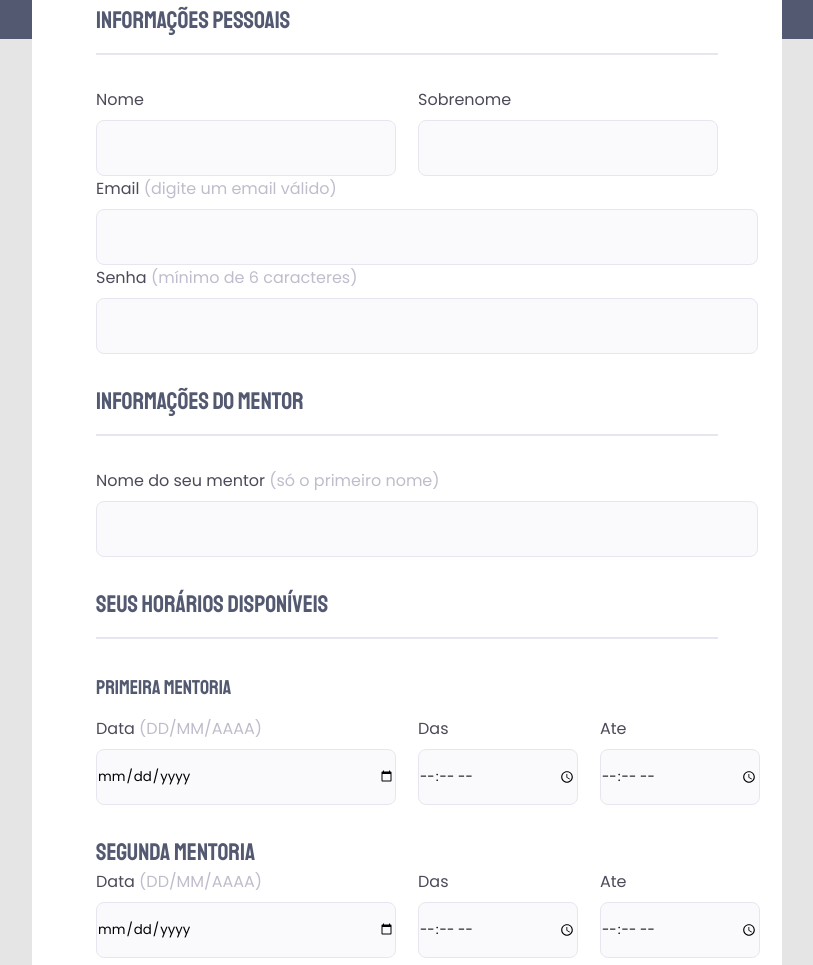
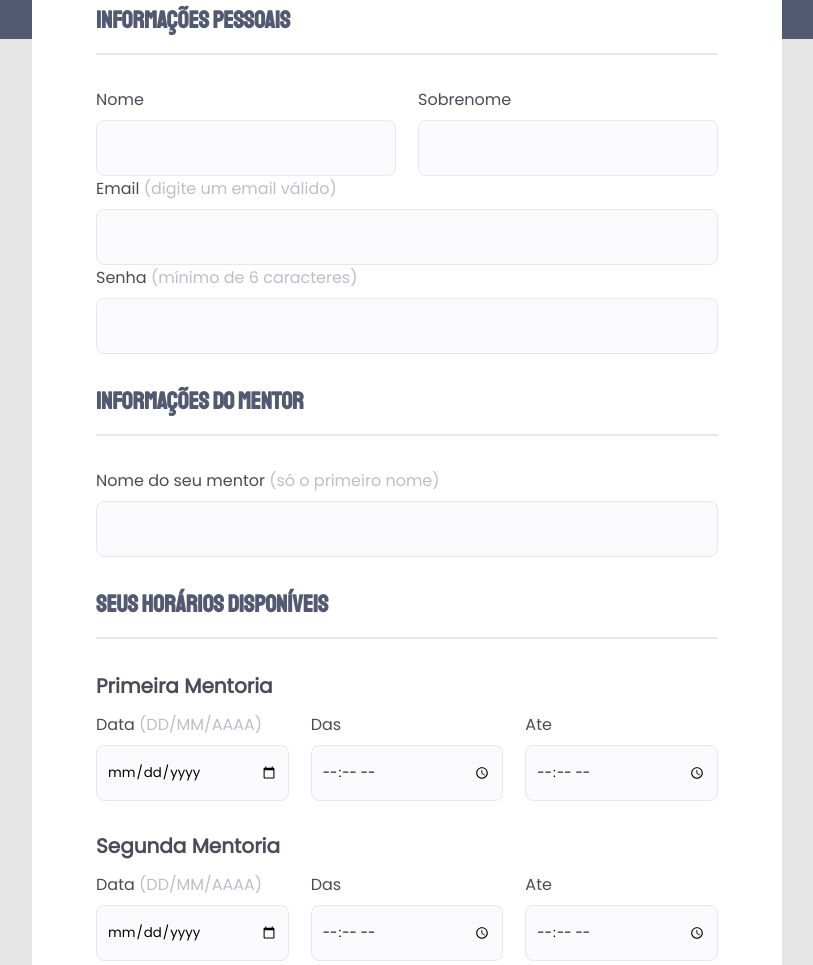
Before and after one commit to CynthiaAraujo/Mentoria, a plain HTML site: page index.html in a window 1280 px wide. Shown: the part 397-1362 px from the top of the page, without its empty margins (313-1126 px from the left). Drawn offline with Linux system fonts and the light colour scheme.

Commit message:
Add files via upload

```diff
--- a/index.html
+++ b/index.html
@@ -20,85 +20,86 @@
       <p>Preencha o formulário abaixo para <br>agendar a sua mentoria</p>
     </header>
     <form id="my-form">
-      <fieldset>
-        <legend>Informações Pessoais
+      <div class="fieldset">
+        <h3>Informações Pessoais
           <hr>
-        </legend>
+        </h3>
         <div class="name">
           <div class="input-wrapper">
             <label for="input-name">Nome</label>
-            <input class="medium" type="text" required id="input-name">
+            <input type="text" required id="input-name">
           </div>
 
           <div class="input-wrapper">
             <label for="input-lastname">Sobrenome</label>
-            <input class="medium" type="text" required id="input-lastname">
+            <input type="text" required id="input-lastname">
           </div>
         </div>
         <div class="input-wrapper">
           <label for="input-email">Email<span> (digite um email válido)</span></label>
-          <input class="larger" type="email" required id="input-email">
+          <input type="email" required id="input-email">
         </div>
 
         <div class="input-wrapper">
           <label for="input-password">Senha<span> (mínimo de 6 caracteres)</span></label>
-          <input class="larger" type="password" required minlength="6" id="input-password">
+          <input type="password" required minlength="6" id="input-password">
         </div>
 
-      </fieldset>
+      </div>
 
-      <fieldset>
-        <legend>Informações do Mentor
+      <div class="fieldset">
+        <h3>Informações do Mentor
           <hr>
-        </legend>
+        </h3>
         <div class="input-wrapper">
           <label for="input-mentorname">Nome do seu mentor<span> (só o primeiro nome)</span></label>
-          <input class="larger" type="text" required id="input-mentorname">
+          <input type="text" required id="input-mentorname">
         </div>
-      </fieldset>
+      </div>
 
-      <fieldset>
-        <legend>Seus horários disponíveis
+      <div class="fieldset">
+        <h3>Seus horários disponíveis
           <hr>
-          <legend class="horario">Primeira Mentoria</legend>
-        </legend>
+          <h4>Primeira Mentoria</h4>
+        </h3>
         <div class="name">
           <div class="input-wrapper">
             <label for="input-date">Data<span> (DD/MM/AAAA)</span></label>
-            <input class="medium" type="date" required id="input-date">
+            <input type="date" required id="input-date">
           </div>
 
           <div class="input-wrapper">
             <label for="input-begin">Das</label>
-            <input class="short" type="time" required id="input-begin">
+            <input type="time" required id="input-begin">
           </div>
 
           <div class="input-wrapper">
             <label for="input-end">Ate</label>
-            <input class="short" type="time" required id="input-end">
+            <input type="time" required id="input-end">
           </div>
         </div>
-      </fieldset>
+      </div>
 
-      <fieldset>
-        <legend class="horario">Segunda Mentoria</legend>
+      <div class="fieldset">
+        <h4>Segunda Mentoria</h4>
         <div class="name">
+
           <div class="input-wrapper">
-            <label for="input-date">Data<span> (DD/MM/AAAA)</span></label>
-            <input class="medium" type="date" required id="input-date">
+            <label for="input-date">Data<span> (DD/MM/AAAA) </span></label>
+            <input type="date" required id="input-date">
           </div>
 
           <div class="input-wrapper">
             <label for="input-begin">Das</label>
-            <input class="short" type="time" required id="input-begin">
+            <input type="time" required id="input-begin">
           </div>
 
           <div class="input-wrapper">
             <label for="input-end">Ate</label>
-            <input class="short" type="time" required id="input-end">
+            <input type="time" required id="input-end">
           </div>
         </div>
-      </fieldset>
+      </div>
     </form>
     <footer>
       <button type="submit" form="my-form" id="button">
--- a/style.css
+++ b/style.css
@@ -15,7 +15,7 @@ body {
 
 body::before {
   background: #535971;
-  width: 1440px;
+  width: 100%;
   height: 436px;
   content: '';
   position: absolute;
@@ -64,7 +64,7 @@ form {
 
 }
 
-legend {
+h3 {
 
   font-family: 'Staatliches', cursive;
   font-size: 24px;
@@ -84,29 +84,33 @@ hr {
 
 }
 
-form fieldset {
+form .fieldset {
   border: none;
   display: flex;
   flex-direction: column;
   margin-bottom: 30px;
 
+
+
 }
 
-form fieldset .input-wrapper {
+form .fieldset .input-wrapper {
   display: flex;
   flex-direction: column;
   gap: 8px;
+  width: 100%;
 
 
 
 }
 
-form fieldset .input-wrapper input {
+form .fieldset .input-wrapper input {
   height: 56px;
   box-sizing: border-box;
   border-radius: 8px;
   border: 1px solid #E6E6F0;
   background: #FAFAFC;
+  padding: 10px;
 
 }
 
@@ -116,8 +120,9 @@ span {
 
 .name {
   display: flex;
-  flex-direction: row;
-  gap:22px;
+  width: 100%;
+  gap: 22px;
+
 }
 
 footer {
@@ -147,18 +152,7 @@ button {
   border: none;
 }
 
-.larger{
-  width: 662px;
-}
-.medium{
-  width: 300px;
-}
-
-.short{
-  width: 160px;
-}
-
-fieldset legend .horario{
+h4 {
 
   font-size: 20px;
   margin-bottom: 11px;
```
